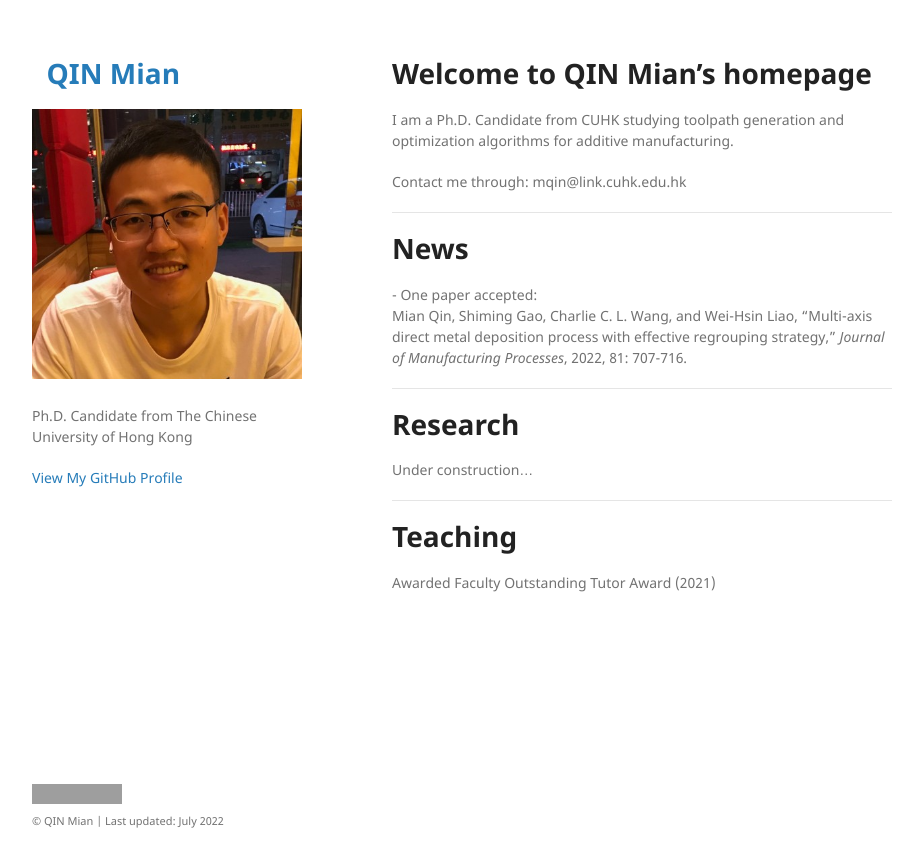
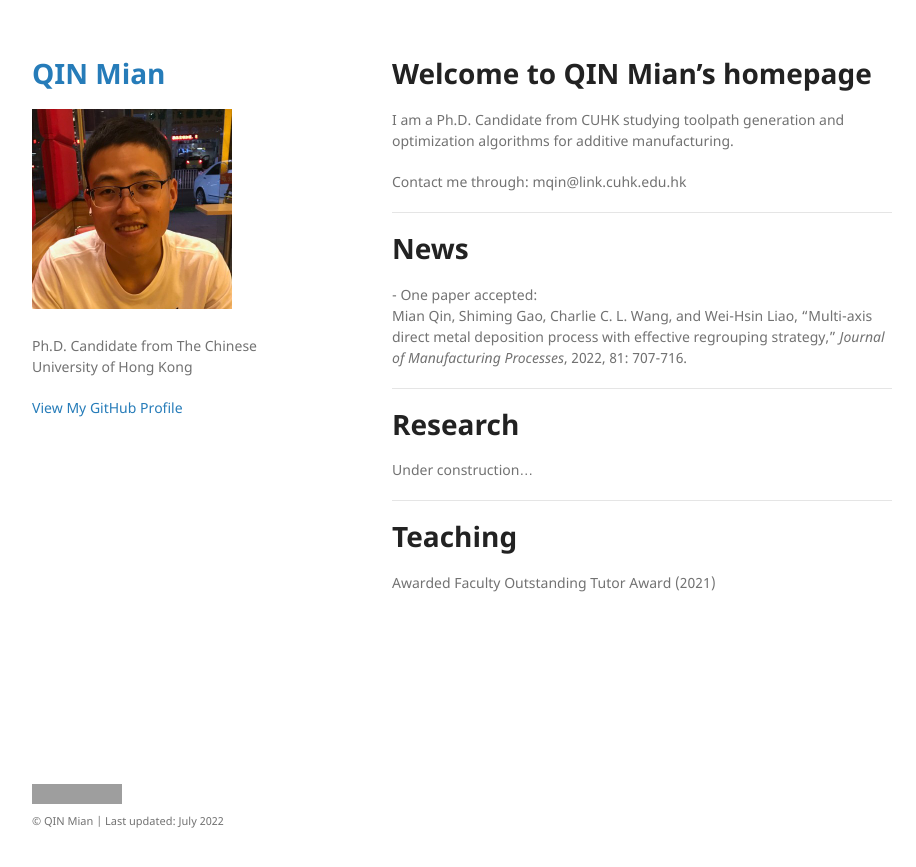
Before and after one commit to mqincuhk/mqincuhk.github.io, a Jekyll site: the page built from index.md, in a window 1280 px wide. Shown: the top 867 px of the page, without its empty margins (178-1094 px from the left). Built offline with Jekyll 4.4.1, drawn with Linux system fonts in a browser that asks for light colours; our own code applies the rules of GitHub Pages for plain Markdown files; grey boxes are pictures that could not be loaded.

Commit message:
Update default.html

```diff
--- a/_layouts/default.html
+++ b/_layouts/default.html
@@ -15,10 +15,10 @@
   <body>
     <div class="wrapper">
       <header>
-        <h1><a href="{{ "/" | absolute_url }}"> &nbsp; {{  site.title | default: site.github.repository_name }}</a></h1>
+        <h1><a href="{{ "/" | absolute_url }}">   {{  site.title | default: site.github.repository_name }}</a></h1>
 
         {% if site.logo %}
-          <img src="{{site.logo | relative_url}}" alt="Logo"/> <br>
+          <img src="{{site.logo | relative_url}}" alt="Logo" border="0" width="200" /> <br>
         {% endif %}
 
         <br>
```
